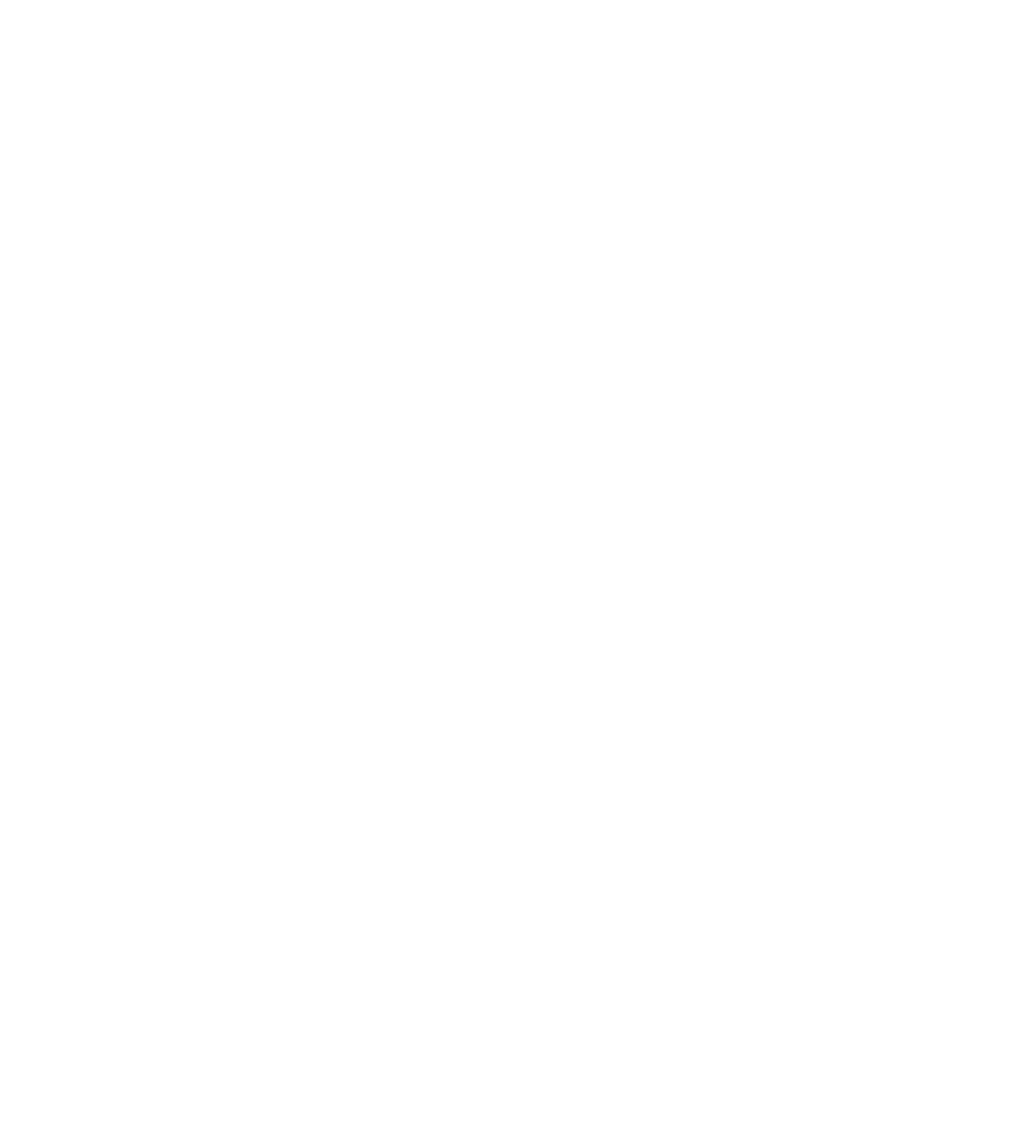
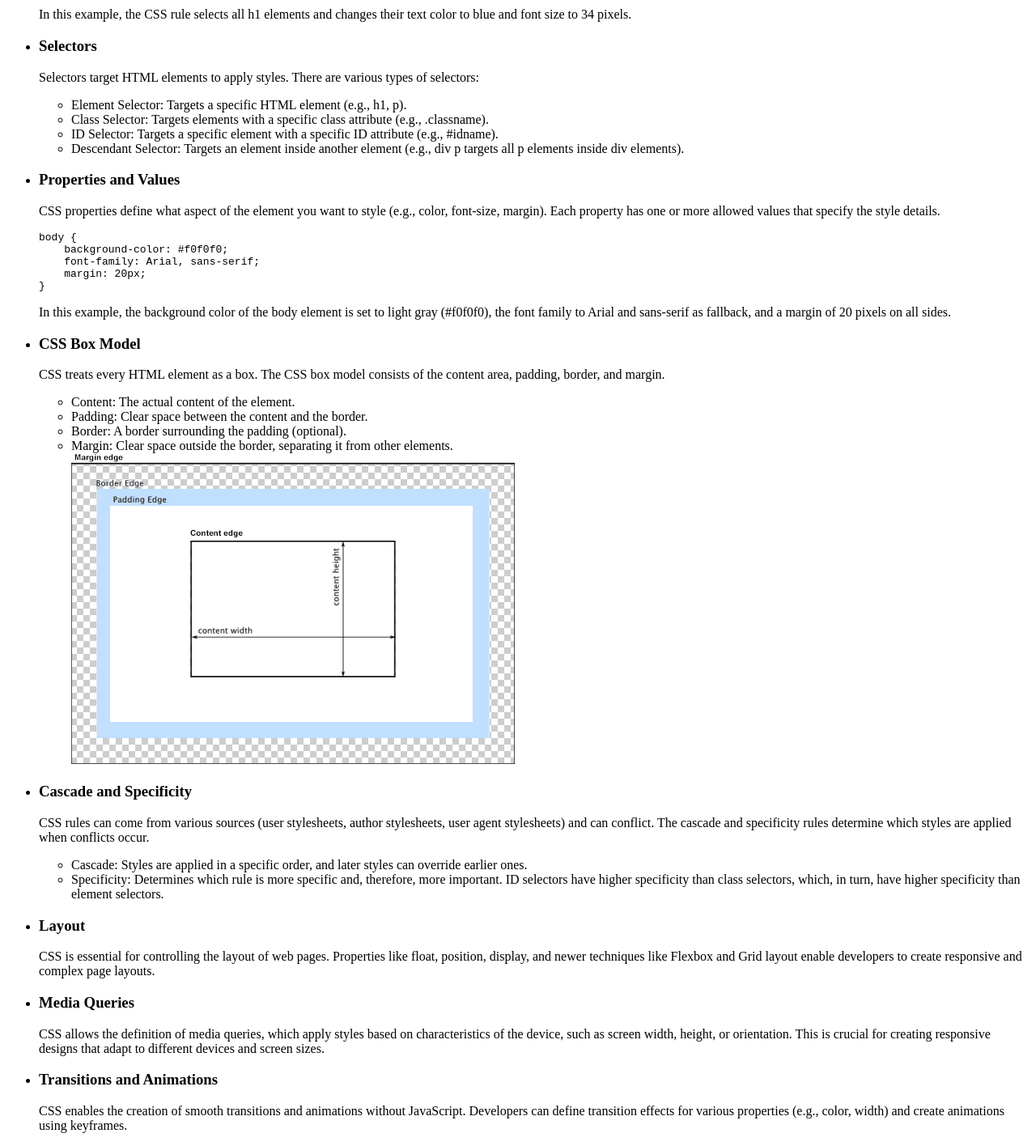
Before and after one commit to figuri/FullyStacked, a React (Vite) app: page /css in a window 1280 px wide. Shown: the part 760-2176 px from the top of the page at 81% size. Before the commit the page ends 800 px from the top, so only its background shows below. Built offline with nearby package versions, Linux system fonts and the light colour scheme.

Commit message:
added image of css box model and gave some more in depth explantation of the langauge, add new code blck to ul and imported image for use in jsx

```diff
--- a/src/components/pages/Css.jsx
+++ b/src/components/pages/Css.jsx
@@ -1,29 +1,170 @@
-import React from 'react';
+import React from "react";
+import boxModel from "../../../pub/images/boxmodel.png";
 
 export default function Css() {
   const cssCode = `selector {
         property: value
-    }`
+    }
+
+    Example usage:
+
+    h1 {
+        color: blue;
+        font-size: 34px;
+    }`;
+
+  const propAndVal = `body {
+    background-color: #f0f0f0;
+    font-family: Arial, sans-serif;
+    margin: 20px;
+}
+`;
   return (
     <section>
       <div>
         <h2>CSS</h2>
         <p>
-                CSS, which stands for Cascading Style Sheets, is a stylesheet language used for describing the look and formatting of a document written in HTML or XML. CSS enables web developers to control the layout, style, and presentation of web pages.
+          CSS, which stands for Cascading Style Sheets, is a stylesheet language
+          used for describing the look and formatting of a document written in
+          HTML or XML. CSS enables web developers to control the layout, style,
+          and presentation of web pages.
         </p>
       </div>
       <div>
         <ul>
           <li>
             <h3>Basic Syntax</h3>
-                        <p>CSS rules consist of a selector and a declaration block. The selector points to the HTML element you want to style, and the declaration block contains one or more property-value pairs separated by semicolons.</p>
+            <p>
+              CSS rules consist of a selector and a declaration block. The
+              selector points to the HTML element you want to style, and the
+              declaration block contains one or more property-value pairs
+              separated by semicolons.
+            </p>
             <p>for example</p>
             <pre>
               <code>{cssCode}</code>
             </pre>
+            <p>
+              In this example, the CSS rule selects all h1 elements and changes
+              their text color to blue and font size to 34 pixels.
+            </p>
+          </li>
+          <li>
+            <h3>Selectors</h3>
+            <p>
+              Selectors target HTML elements to apply styles. There are various
+              types of selectors:
+            </p>
+            <ul>
+              <li>
+                Element Selector: Targets a specific HTML element (e.g., h1, p).
+              </li>
+              <li>
+                Class Selector: Targets elements with a specific class attribute
+                (e.g., .classname).
+              </li>
+              <li>
+                ID Selector: Targets a specific element with a specific ID
+                attribute (e.g., #idname).
+              </li>
+              <li>
+                Descendant Selector: Targets an element inside another element
+                (e.g., div p targets all p elements inside div elements).
               </li>
             </ul>
+          </li>
+          <li>
+            <h3>Properties and Values</h3>
+            <p>
+              CSS properties define what aspect of the element you want to style
+              (e.g., color, font-size, margin). Each property has one or more
+              allowed values that specify the style details.
+            </p>
+            <pre>
+              <code>{propAndVal}</code>
+            </pre>
+            <p>
+              In this example, the background color of the body element is set
+              to light gray (#f0f0f0), the font family to Arial and sans-serif
+              as fallback, and a margin of 20 pixels on all sides.
+            </p>
+          </li>
+          <li>
+            <h3>CSS Box Model</h3>
+            <p>
+              CSS treats every HTML element as a box. The CSS box model consists
+              of the content area, padding, border, and margin.
+            </p>
+            <ul>
+              <li>Content: The actual content of the element.</li>
+              <li>Padding: Clear space between the content and the border.</li>
+              <li>Border: A border surrounding the padding (optional).</li>
+              <li>
+                Margin: Clear space outside the border, separating it from other
+                elements.
+              </li>
+              <img src={boxModel} alt="image of the css box model" />
+            </ul>
+          </li>
+          <li>
+            <h3>Cascade and Specificity</h3>
+            <p>
+              CSS rules can come from various sources (user stylesheets, author
+              stylesheets, user agent stylesheets) and can conflict. The cascade
+              and specificity rules determine which styles are applied when
+              conflicts occur.
+            </p>
+            <ul>
+              <li>
+                Cascade: Styles are applied in a specific order, and later
+                styles can override earlier ones.
+              </li>
+              <li>
+                Specificity: Determines which rule is more specific and,
+                therefore, more important. ID selectors have higher specificity
+                than class selectors, which, in turn, have higher specificity
+                than element selectors.
+              </li>
+            </ul>
+          </li>
+          <li>
+            <h3>Layout</h3>
+            <p>
+              CSS is essential for controlling the layout of web pages.
+              Properties like float, position, display, and newer techniques
+              like Flexbox and Grid layout enable developers to create
+              responsive and complex page layouts.
+            </p>
+          </li>
+          <li>
+            <h3>Media Queries</h3>
+            <p>
+              CSS allows the definition of media queries, which apply styles
+              based on characteristics of the device, such as screen width,
+              height, or orientation. This is crucial for creating responsive
+              designs that adapt to different devices and screen sizes.
+            </p>
+          </li>
+          <li>
+            <h3>Transitions and Animations</h3>
+            <p>
+              CSS enables the creation of smooth transitions and animations
+              without JavaScript. Developers can define transition effects for
+              various properties (e.g., color, width) and create animations
+              using keyframes.
+            </p>
+          </li>
+        </ul>
+        <p>
+          CSS is a powerful language that allows web developers to control the
+          visual presentation of HTML elements. By defining styles for various
+          selectors, properties, and values, developers can create visually
+          appealing and responsive web pages that enhance user experience. CSS
+          rules are applied based on selectors, cascading order, and
+          specificity, allowing for fine-grained control over the appearance of
+          web content.
+        </p>
       </div>
     </section>
-    )
+  );
 }
```
Also changed, not shown: pub/images/boxmodel.png (added). Lines whose indentation alone changed are shown as unchanged.
